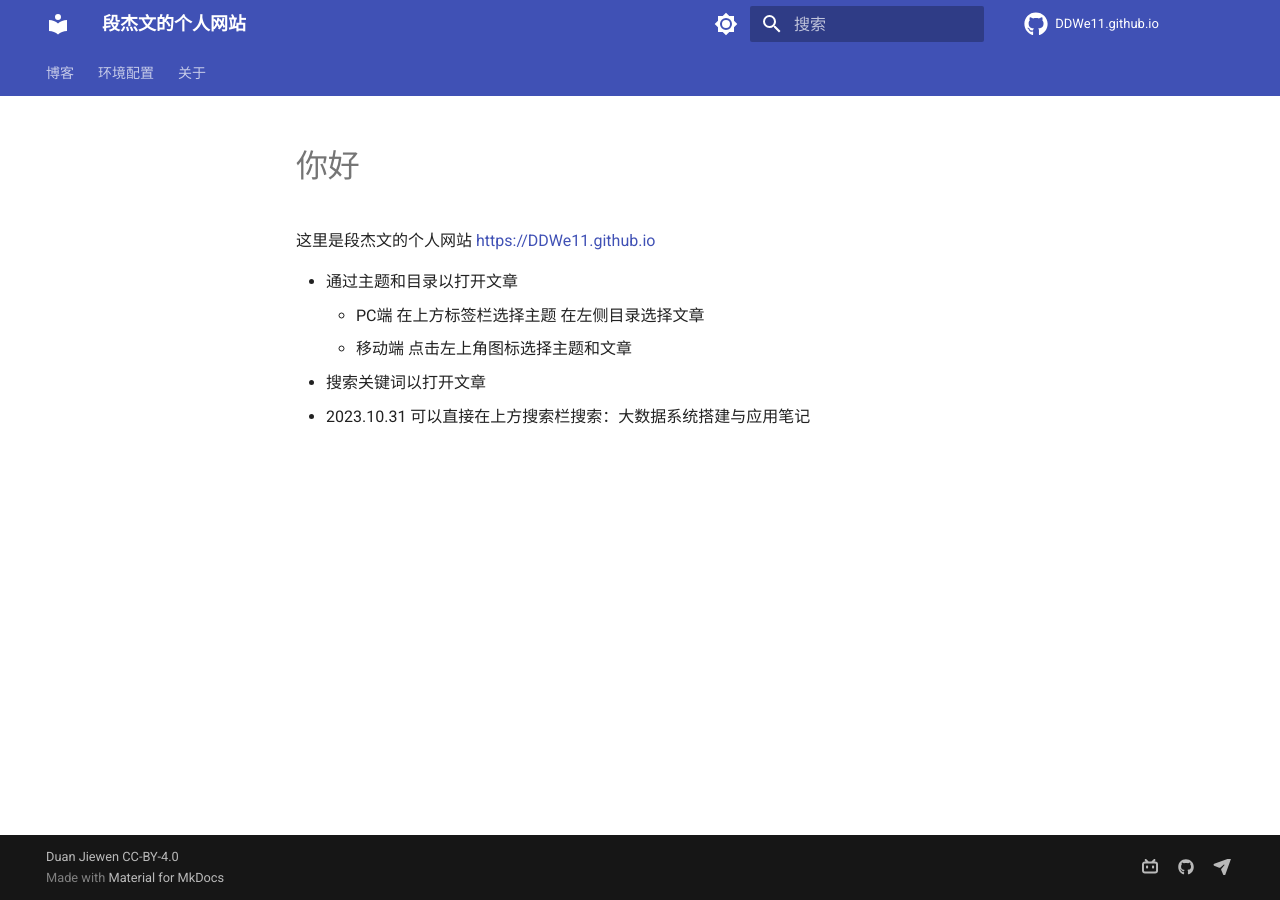
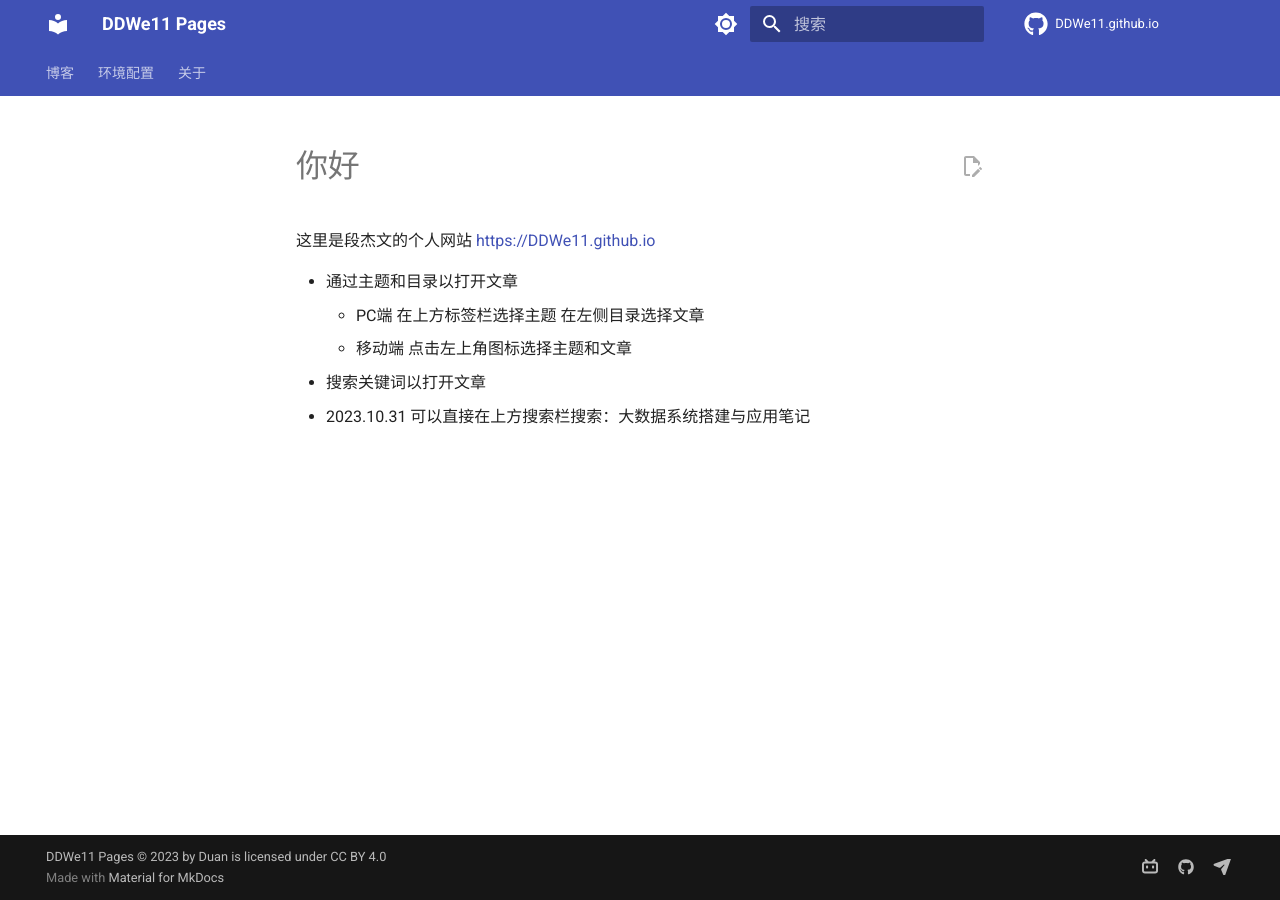
Before and after one commit to DDWe11/DDWe11.github.io, an MkDocs documentation site: the page built from docs/index.md, in a window 1280 px wide. Built offline with MkDocs 1.6.1 and Material for MkDocs 9.7.7, drawn with Linux system fonts in a browser that asks for light colours; comment, search, counter and statistics services are not loaded.

Commit message:
restruct some ui settings

```diff
--- a/mkdocs.yml
+++ b/mkdocs.yml
@@ -1,5 +1,5 @@
 # [Info]
-site_name: 段杰文的个人网站 # 左上角标题
+site_name: DDWe11 Pages # 左上角标题
 site_url: https://DDWe11.github.io
 site_author: 段杰文
 site_description: 段杰文的个人网站
@@ -66,10 +66,11 @@ theme:
     - navigation.tabs # 使用Tab来进行分类
     - navigation.top # 返回顶部的按钮 在上滑时出现
     - navigation.indexes # Tab会有一个index.md 而不是在打开Tab时打开第一篇文章
-    # - navigation.expand # 打开Tab时左侧目录全部展开
+    - navigation.expand # 打开Tab时左侧目录全部展开
     - search.suggest # 搜索输入一些字母时推荐补全整个单词
     - search.highlight # 搜索出的文章关键词加入高亮
     - content.code.copy # 可以通过按钮复制代码
+    - content.action.edit # 点击按钮跳转到编辑页面  需要结合 edit_uri 一起使用
   language: zh # 一些提示性的文字会变成中文
   icon:
     repo: fontawesome/brands/github
@@ -78,7 +79,7 @@ edit_uri: edit/main/docs # 编辑按钮跳转的链接
 repo_url: https://github.com/DDWe11/DDWe11.github.io # 右上角点击跳转的链接
 repo_name: DDWe11.github.io # 右上角的名字
 ## [bottom-left corner]
-copyright: Duan Jiewen CC-BY-4.0 # 左下角的版权声明
+copyright: DDWe11 Pages © 2023 by Duan is licensed under CC BY 4.0  # 左下角的版权声明
 ## [bottom-right corner]
 extra:
   social: # icons
```
Also changed, not shown: 3 other files.
